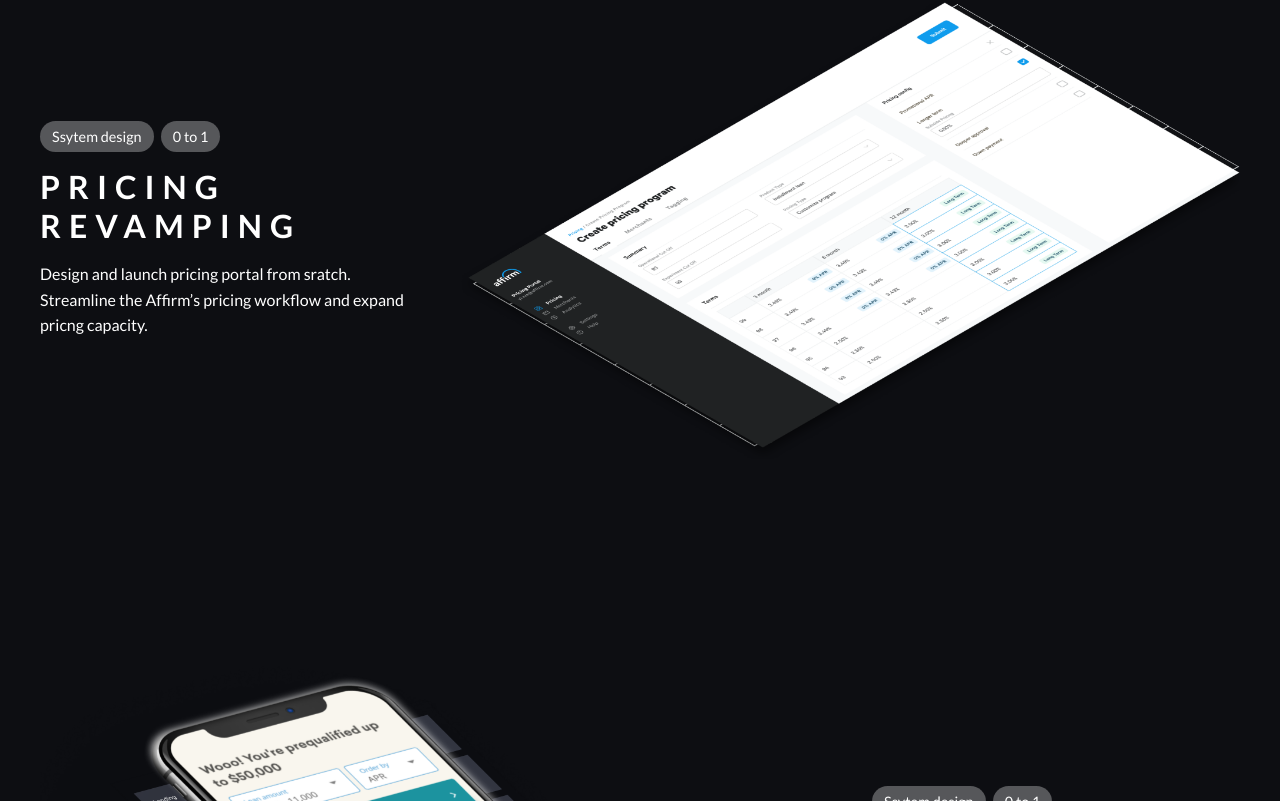
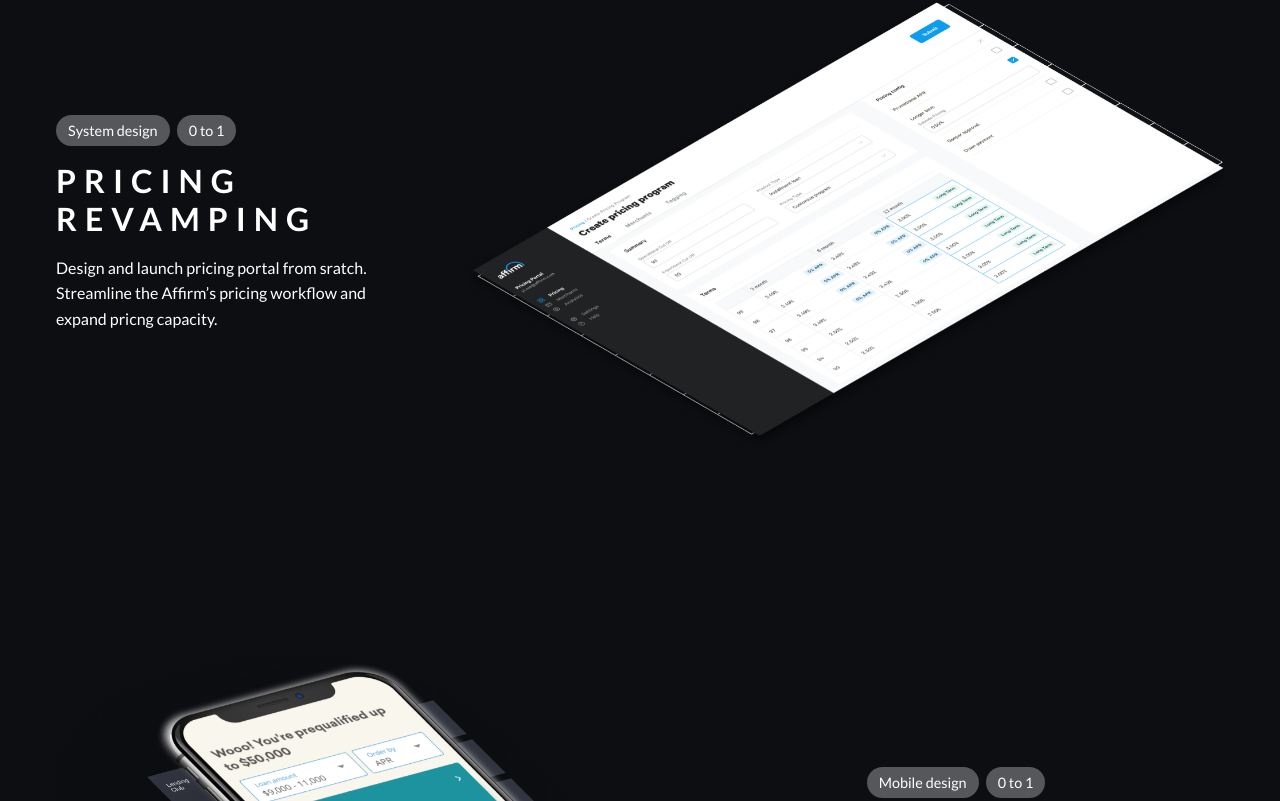
Before and after one commit to liyangguang/yi-portfolio-v3, a Vue app: page / in a window 1280 px wide. Shown: the part 1799-2600 px from the top of the page. Built offline with nearby package versions, Linux system fonts and the light colour scheme.

Commit message:
Add project page header.

```diff
--- a/src/App.vue
+++ b/src/App.vue
@@ -15,6 +15,8 @@ export default {
 <style lang="scss">
 :root {
   --z-header: 10;
+
+  --content-width: 1200px;
 }
 
 * {
@@ -32,7 +34,18 @@ body {
   line-height: 1.6;
 }
 
+a {
+  color: inherit;
+  text-decoration: none;
+}
+
 img {
   max-width: 100%;
 }
+
+._content-width {
+  max-width: var(--content-width);
+  margin: 0 auto;
+  padding: 0 1em;
+}
 </style>
--- /dev/null
+++ b/src/PROJECT_DATA.js
@@ -0,0 +1,46 @@
+export const PROJECTS = [
+  {
+    id: 'pricing-revamping',
+    title: 'Pricing Revamping',
+    tags: ['System design', '0 to 1'],
+    description: 'Design and launch pricing portal from sratch.  Streamline the Affirm’s pricing workflow and expand pricng capacity.',
+    timeline: 'Oct 2019 - Jan 2020',
+    role: 'Being the only designer on the team, I conducted user research, helped project roadmap planning, designed the end to end experience and support engineer  implementation',
+    homeTopImage: require('@/assets/pricing-revamping/home-top.png'),
+    homeBottomImage: require('@/assets/pricing-revamping/home-bottom.png'),
+    heroImage: require('@/assets/pricing-revamping/hero.png'),
+  },
+  {
+    id: 'pricing-revamping-2',
+    title: 'Pricing Revamping',
+    tags: ['Mobile design', '0 to 1'],
+    description: 'Design and launch pricing portal from sratch.  Streamline the Affirm’s pricing workflow and expand pricng capacity.',
+    timeline: 'Oct 2019 - Jan 2020',
+    role: 'Being the only designer on the team, I conducted user research, helped project roadmap planning, designed the end to end experience and support engineer  implementation',
+    homeTopImage: require('@/assets/credible-mobile/home-top.png'),
+    homeBottomImage: require('@/assets/credible-mobile/home-bottom.png'),
+    heroImage: require('@/assets/pricing-revamping/hero.png'),
+  },
+  {
+    id: 'pricing-revamping-3',
+    title: 'Pricing Revamping',
+    tags: ['System design', '0 to 1'],
+    description: 'Design and launch pricing portal from sratch.  Streamline the Affirm’s pricing workflow and expand pricng capacity.',
+    timeline: 'Oct 2019 - Jan 2020',
+    role: 'Being the only designer on the team, I conducted user research, helped project roadmap planning, designed the end to end experience and support engineer  implementation',
+    homeTopImage: require('@/assets/pricing-revamping/home-top.png'),
+    homeBottomImage: require('@/assets/pricing-revamping/home-bottom.png'),
+    heroImage: require('@/assets/pricing-revamping/hero.png'),
+  },
+  {
+    id: 'pricing-revamping-4',
+    title: 'Pricing Revamping',
+    tags: ['System design', '0 to 1'],
+    description: 'Design and launch pricing portal from sratch.  Streamline the Affirm’s pricing workflow and expand pricng capacity.',
+    timeline: 'Oct 2019 - Jan 2020',
+    role: 'Being the only designer on the team, I conducted user research, helped project roadmap planning, designed the end to end experience and support engineer  implementation',
+    homeTopImage: require('@/assets/credible-mobile/home-top.png'),
+    homeBottomImage: require('@/assets/credible-mobile/home-bottom.png'),
+    heroImage: require('@/assets/pricing-revamping/hero.png'),
+  },
+];
--- a/src/components/Header.vue
+++ b/src/components/Header.vue
@@ -1,8 +1,8 @@
 <template lang="pug">
 header
-  img.logo(src="@/assets/logo.svg")
+  router-link(to="/"): img.logo(src="@/assets/logo.svg")
   nav
-    a project
+    router-link(to="/") project
     a side work
     a resume
 </template>
--- a/src/components/HomeProject.vue
+++ b/src/components/HomeProject.vue
@@ -3,17 +3,15 @@
   .text-container
     ul
       li(v-for="tag in project.tags") {{tag}}
-    h2 {{project.title}}
+    h2: router-link(:to="project.id") {{project.title}}
     p {{project.description}}
-  .image-container
-    img(:class="{'-faded-out': isTopFadeout}", :src="project.topImage")
-    img(:class="{'-faded-out': isBottomFadeout}", :src="project.bottomImage")
+  router-link(:to="project.id").image-container
+    img(:class="{'-faded-out': isTopFadeout}", :src="project.homeTopImage")
+    img(:class="{'-faded-out': isBottomFadeout}", :src="project.homeBottomImage")
 </template>
 
 <script>
-import { gsap } from "gsap";
-
-const BOTTOM_IMAGE_ANIMATION_RATIO = .5;
+const BOTTOM_IMAGE_ANIMATION_RATIO = .7;
 const TOP_IMAGE_ANIMATION_RATIO = .9;
 
 export default {
@@ -103,7 +101,7 @@ li {
   img:first-child {
     position: absolute;
     z-index: 1;
-    transition: opacity .8s ease-out, transform .8s ease-out;
+    transition: opacity .3s ease-out, transform 1.2s ease-out;
   }
 
   img:last-child {
--- /dev/null
+++ b/src/components/ProjectHeader.vue
@@ -0,0 +1,69 @@
+<template lang="pug">
+.project-header
+  template(v-if="project")
+    .text-container._content-width
+      .left
+        h1 {{project.title}}
+        p {{project.description}}
+      .right
+        p.label timeline
+        p {{project.timeline}}
+        p.label role
+        p {{project.role}}
+    .image-container(:style="{'background-image': `url(${project.heroImage})`}")
+  p(v-else) Project not found
+</template>
+
+<script>
+import {PROJECTS} from '@/PROJECT_DATA.js';
+
+export default {
+  props: ['projectId'],
+  data() {
+    return {
+      project: PROJECTS.find((project) => project.id = this.projectId),
+    };
+  },
+}
+</script>
+
+<style lang="scss" scoped>
+.project-header {
+  margin-top: 5em;
+}
+
+.text-container {
+  display: grid;
+  grid-template-columns: 2fr 1fr;
+  grid-gap: 2em;
+  padding-top: 3em;
+  padding-bottom: 3em;
+}
+
+h1 {
+  font-size: 3em;
+  max-width: 30rem;
+  position: relative;
+  top: -.25em;
+}
+
+h1 + p {
+  max-width: 20rem;
+  margin-top: 1em;
+}
+
+.label {
+  text-transform: uppercase;
+  font-weight: 600;
+}
+
+.label + p {
+  margin-bottom: 2em;
+}
+
+.image-container {
+  height: 30em;
+  background: cover;
+  background-position: center center;
+}
+</style>
--- /dev/null
+++ b/src/projects/PriceRevamping.vue
@@ -0,0 +1,11 @@
+<template lang="pug">
+._content-width price revamping
+</template>
+
+<script>
+export default {
+}
+</script>
+
+<style lang="scss" scoped>
+</style>
--- a/src/views/Home.vue
+++ /dev/null
@@ -1,91 +0,0 @@
-<template lang="pug">
-div
-  main
-    .content-screen: div
-      p.title Hello
-      p.title I'm Yi Nie
-    .content-screen
-      p.subtitle I solve complex problems
-    .projects
-      HomeProject(v-for="(project, index) in PROJECTS", :project="project", :direction="index % 2")
-  HomeBackground
-</template>
-
-<script>
-import HomeBackground from '@/components/HomeBackground.vue';
-import HomeProject from '@/components/HomeProject.vue';
-
-export default {
-  components: {HomeBackground, HomeProject},
-  data() {
-    return {
-      PROJECTS,
-    };
-  },
-}
-
-const PROJECTS = [
-  {
-    title: 'pricing revamping',
-    tags: ['Ssytem design', '0 to 1'],
-    description: 'Design and launch pricing portal from sratch.  Streamline the Affirm’s pricing workflow and expand pricng capacity.',
-    topImage: require('@/assets/pricing-revamping/home-top.png'),
-    bottomImage: require('@/assets/pricing-revamping/home-bottom.png'),
-  },
-  {
-    title: 'pricing revamping',
-    tags: ['Ssytem design', '0 to 1'],
-    description: 'Design and launch pricing portal from sratch.  Streamline the Affirm’s pricing workflow and expand pricng capacity.',
-    topImage: require('@/assets/credible-mobile/home-top.png'),
-    bottomImage: require('@/assets/credible-mobile/home-bottom.png'),
-  },
-  {
-    title: 'pricing revamping',
-    tags: ['Ssytem design', '0 to 1'],
-    description: 'Design and launch pricing portal from sratch.  Streamline the Affirm’s pricing workflow and expand pricng capacity.',
-    topImage: require('@/assets/pricing-revamping/home-top.png'),
-    bottomImage: require('@/assets/pricing-revamping/home-bottom.png'),
-  },
-  {
-    title: 'pricing revamping',
-    tags: ['Ssytem design', '0 to 1'],
-    description: 'Design and launch pricing portal from sratch.  Streamline the Affirm’s pricing workflow and expand pricng capacity.',
-    topImage: require('@/assets/credible-mobile/home-top.png'),
-    bottomImage: require('@/assets/credible-mobile/home-bottom.png'),
-  },
-];
-</script>
-
-<style lang="scss" scoped>
-.content-screen {
-  width: 100vw;
-  min-height: 100vh;
-  max-width: 100%;  // For the scroll bar
-  display: flex;
-  justify-content: center;
-  align-items: center;
-}
-
-.title {
-  font-weight: 900;
-  line-height: 80px;
-  font-size:48px;
-  letter-spacing: 20px;
-  text-transform: uppercase;
-  text-align: center;
-}
-
-.subtitle {
-  font-weight: 900;
-  line-height: 1.6;
-  font-size:32px;
-  letter-spacing: 12px;
-  text-transform: uppercase;
-  text-align: center;
-}
-
-.projects {
-  max-width: 1200px;
-  margin: 0 auto;
-}
-</style>
--- /dev/null
+++ b/src/views/HomePage.vue
@@ -0,0 +1,57 @@
+<template lang="pug">
+div
+  main
+    .content-screen: div
+      p.title Hello
+      p.title I'm Yi Nie
+    .content-screen
+      p.subtitle I solve complex problems
+  ._content-width
+      HomeProject(v-for="(project, index) in PROJECTS", :key="project.id", :project="project", :direction="index % 2")
+  HomeBackground
+</template>
+
+<script>
+import HomeBackground from '@/components/HomeBackground.vue';
+import HomeProject from '@/components/HomeProject.vue';
+import {PROJECTS} from '@/PROJECT_DATA.js';
+
+export default {
+  components: {HomeBackground, HomeProject},
+  data() {
+    return {
+      PROJECTS,
+    };
+  },
+}
+
+</script>
+
+<style lang="scss" scoped>
+.content-screen {
+  width: 100vw;
+  min-height: 100vh;
+  max-width: 100%;  // For the scroll bar
+  display: flex;
+  justify-content: center;
+  align-items: center;
+}
+
+.title {
+  font-weight: 900;
+  line-height: 80px;
+  font-size:48px;
+  letter-spacing: 20px;
+  text-transform: uppercase;
+  text-align: center;
+}
+
+.subtitle {
+  font-weight: 900;
+  line-height: 1.6;
+  font-size:32px;
+  letter-spacing: 12px;
+  text-transform: uppercase;
+  text-align: center;
+}
+</style>
--- /dev/null
+++ b/src/views/ProjectPage.vue
@@ -0,0 +1,22 @@
+<template lang="pug">
+div
+  ProjectHeader(:projectId="$route.params.projectId")
+  PriceRevamping(v-if="$route.params.projectId === 'pricing-revamping'")
+</template>
+
+<script>
+import ProjectHeader from '@/components/ProjectHeader.vue';
+import PriceRevamping from '@/projects/PriceRevamping.vue';
+
+export default {
+  components: {ProjectHeader, PriceRevamping},
+  data() {
+    return {
+
+    };
+  },
+}
+</script>
+
+<style lang="scss" scoped>
+</style>
```
Also changed, not shown: src/router.js (added, +19 -0 lines), src/router/index.js (deleted, +0 -17 lines), src/assets/pricing-revamping/hero.png (added).
